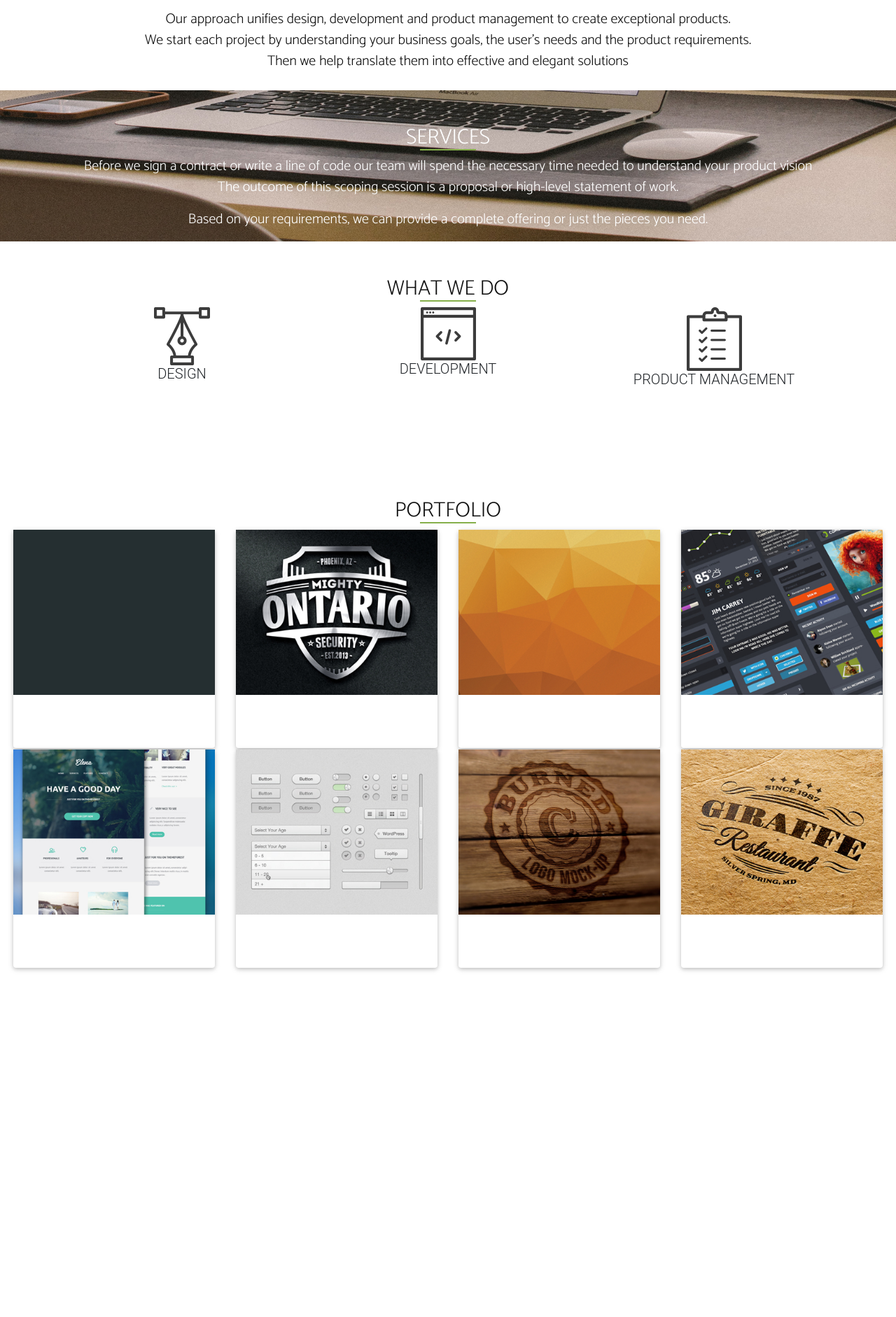
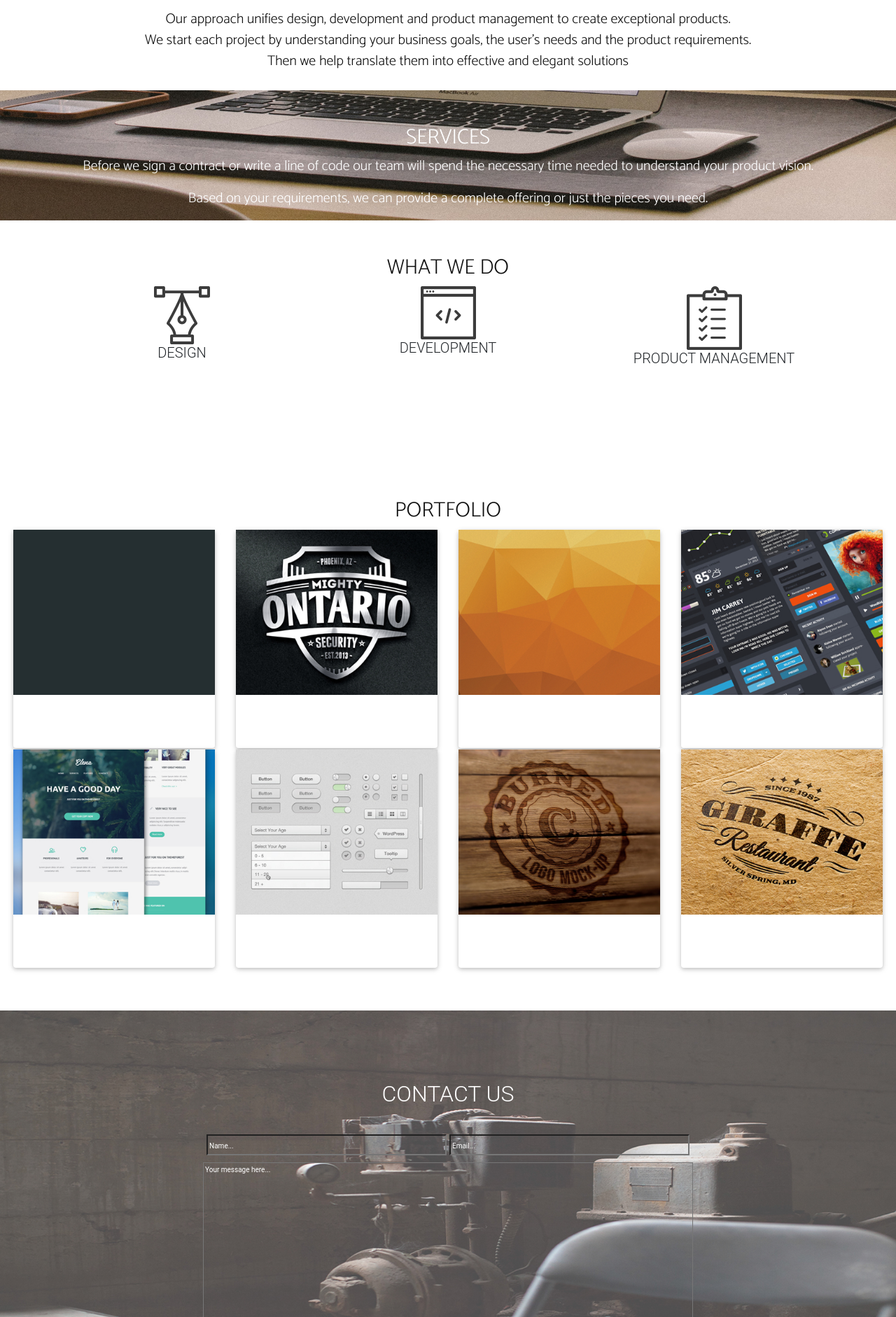
Before and after one commit to JORIM1981/Delani-Studio, a plain HTML site: page index.html in a window 1280 px wide. Shown: the part 918-2800 px from the top of the page at 70% size. Before the commit the page ends 2352 px from the top, so only its background shows below. Drawn offline with Linux system fonts and the light colour scheme; a web font is replaced by a local one.

Commit message:
add changes to contact section in html and css

```diff
--- a/bootstrap/css/delani.css
+++ b/bootstrap/css/delani.css
@@ -55,17 +55,6 @@ body {
   padding-top: 20px;
 }
 
-.about-us h2:after {
-  content: '';
-  position: absolute;
-  width: 80px;
-  height: 2px;
-  margin-left: -40px;
-  left: 50%;
-  bottom: 0px;
-  background-color: #85af4b;
-}
-
 .about-us p {
   color: #111;
   font-family: Catamaran;
@@ -91,17 +80,6 @@ body {
   padding-top: 50px;
 }
 
-#services h2:after {
-  content: '';
-  position: absolute;
-  width: 80px;
-  height: 2px;
-  margin-left: -40px;
-  left: 50%;
-  bottom: 0px;
-  background-color: #85af4b;
-}
-
 #services p {
   color: white;
   font-family: Catamaran;
@@ -114,6 +92,7 @@ body {
   padding-top: 50px;
   padding-bottom: 50px;
   text-align: center;
+  margin-bottom: 30px;
 }
 
 .what-we:after {
@@ -127,17 +106,6 @@ body {
   font-family: Catamaran;
   font-size: 30px;
   color: #111;
-}
-
-.what-we h2:after {
-  content: '';
-  position: absolute;
-  width: 80px;
-  height: 2px;
-  margin-left: -40px;
-  left: 50%;
-  bottom: 0px;
-  background-color: #85af4b;
 }
 
 .what-we .we-left, .what-we .we-center, .what-we .we-right {
@@ -158,6 +126,7 @@ body {
 
 .card-deck {
   padding: 1px 4px;
+
 }
 
 #portfolio {
@@ -182,13 +151,47 @@ body {
   position: relative;
 }
 
-#portfolio h2:after {
-  content: '';
-  position: absolute;
-  width: 80px;
-  height: 2px;
-  margin-left: -40px;
+/*--- CONTACT SECTION --- */
+
+.form-cont input {
+  width: 49%;
+  background: transparent;
+}
+
+.form-cont textarea {
+  margin-top: 10px;
+  width: 100%;
+  background: transparent;
+}
+
+#contact {
+  background-image: url(/assets/backgrounds/c_image.jpg);
+  background-size: cover;
+  background-position: cover;
+  padding-top: 100px;
+  margin-bottom: 50px;
+  margin-top: 10px;
+  width: 100%;
+  max-width: 100%;
+}
+
+.form-cont {
+  text-align: center;
+  position: relative;
+  width: 700px;
+  max-width: 100%;
   left: 50%;
-  bottom: 0px;
-  background-color: #85af4b;
+  transform: translate(-50%);
 }
+
+::placeholder, .con {
+  color: #fff;
+}
+
+::placeholder {
+  font-size: 10px;
+}
+
+.con {
+  padding-bottom: 30px;
+}
--- a/index.html
+++ b/index.html
@@ -31,7 +31,7 @@
   <div class="about-us">
     <div class="text-center">
       <h2>ABOUT US</h2>
-      <p>When you work with us, you are part of a team of committed collaborators. All aspects of our software development process are integrated, interactive<br> and agile.</p>
+      <p>When you work with us, you are part of a team of committed collaborators. All aspects of our software development process are integrated, interactive<br>and agile.</p>
       <p>Our approach unifies design, development and product management to create exceptional products.<br>We start each project by understanding your business goals, the user's needs and the product requirements.<br> Then we help translate them into effective and elegant solutions</p>
     </div>
   </div>
@@ -42,7 +42,8 @@
     <div class="row">
       <div class="col text-center">
         <h2>SERVICES</h2>
-        <p>Before we sign a contract or write a line of code our team will spend the necessary time needed to understand your product vision<br>The outcome of this scoping session is a proposal or high-level statement of work.</p>
+        <p>Before we sign a contract or write a line of code our team will spend the necessary time needed to understand your product vision.</p>
+        <p></p>
         <p>Based on your requirements, we can provide a complete offering or just the pieces you need.</p>
       </div>
     </div>
@@ -137,6 +138,24 @@
       </div>
     </div>
    </div>
+
+   <!-- CONTACT SECTION -->
+
+   <div class="container-fluid" id="contact">
+    <h2 class="text-center con">CONTACT US</h2>
+    <form action="" class="form-cont">
+      <input type="text" name="" id="nameDetail" placeholder="Name..." required>
+      <input type="email" name="" id="" placeholder="Email..." required>
+      <textarea name="" id="" cols="30" rows="10" placeholder="Your message here..."></textarea><br>
+      <button type="submit" class="btn btn-primary">Submit</button>
+    </form>
+   </div>
+
+   <!-- FOOTER SECTION -->
+   <div class="footer text-center">
+     <p>DELANI STUDIO<br>2020</p>
+   </div>
+
   <script src="./bootstrap/js/jquery-3.4.1.min.js"></script>
   <script src="./bootstrap/js/bootstrap.js"></script>
   <script src="./bootstrap/js/mdb.js"></script>
```
Also changed, not shown: Mailchimp.html (added, +36 -0 lines).
